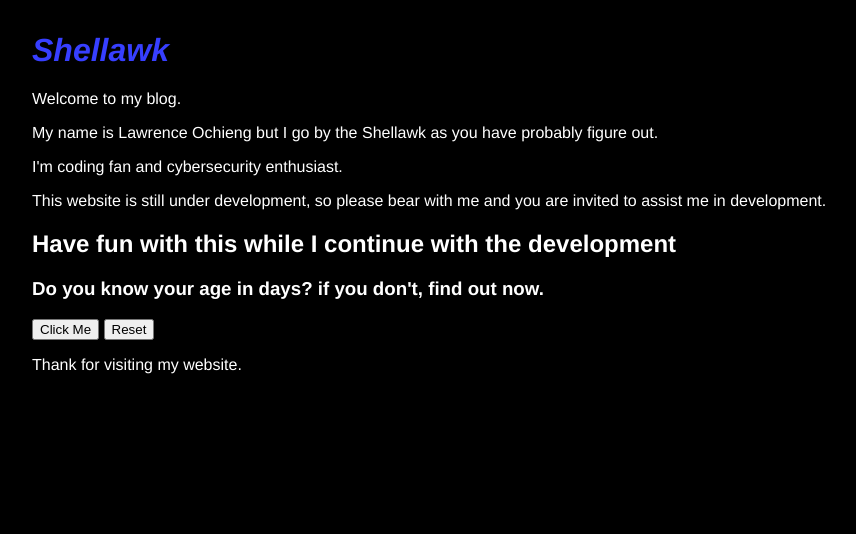
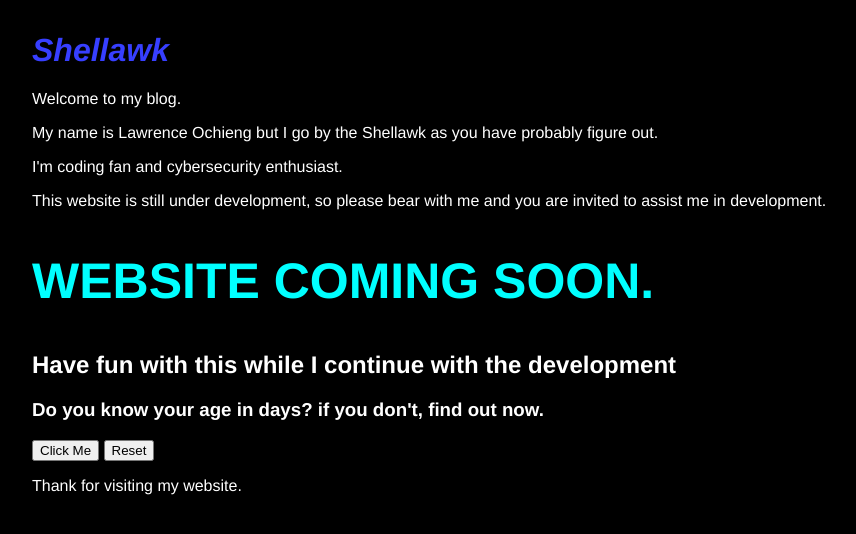
Before and after one commit to shellawk/shellawk, a plain HTML site: page index.html in a window 1280 px wide. Shown: the whole page, without its empty margins (0-856 px from the left). Drawn offline with Linux system fonts and the light colour scheme.

Commit message:
Added message

```diff
--- a/index.html
+++ b/index.html
@@ -18,6 +18,7 @@
     <p>My name is Lawrence Ochieng but I go by the Shellawk as you have probably figure out.</p>
     <p>I'm coding fan and cybersecurity enthusiast.</p>
     <p>This website is still under development, so please bear with me and you are invited to assist me in development.</p>
+    <h2 id="when">WEBSITE COMING SOON.</h2>
     <div class="container-1">
       <h2>Have fun with this while I continue with the development</h2>
       <div class="flex-box-container-1">
--- a/style.css
+++ b/style.css
@@ -18,3 +18,7 @@ html{
 .container-1{
 
 }
+#when{
+  color: aqua;
+  font-size: 50px;
+}
```
